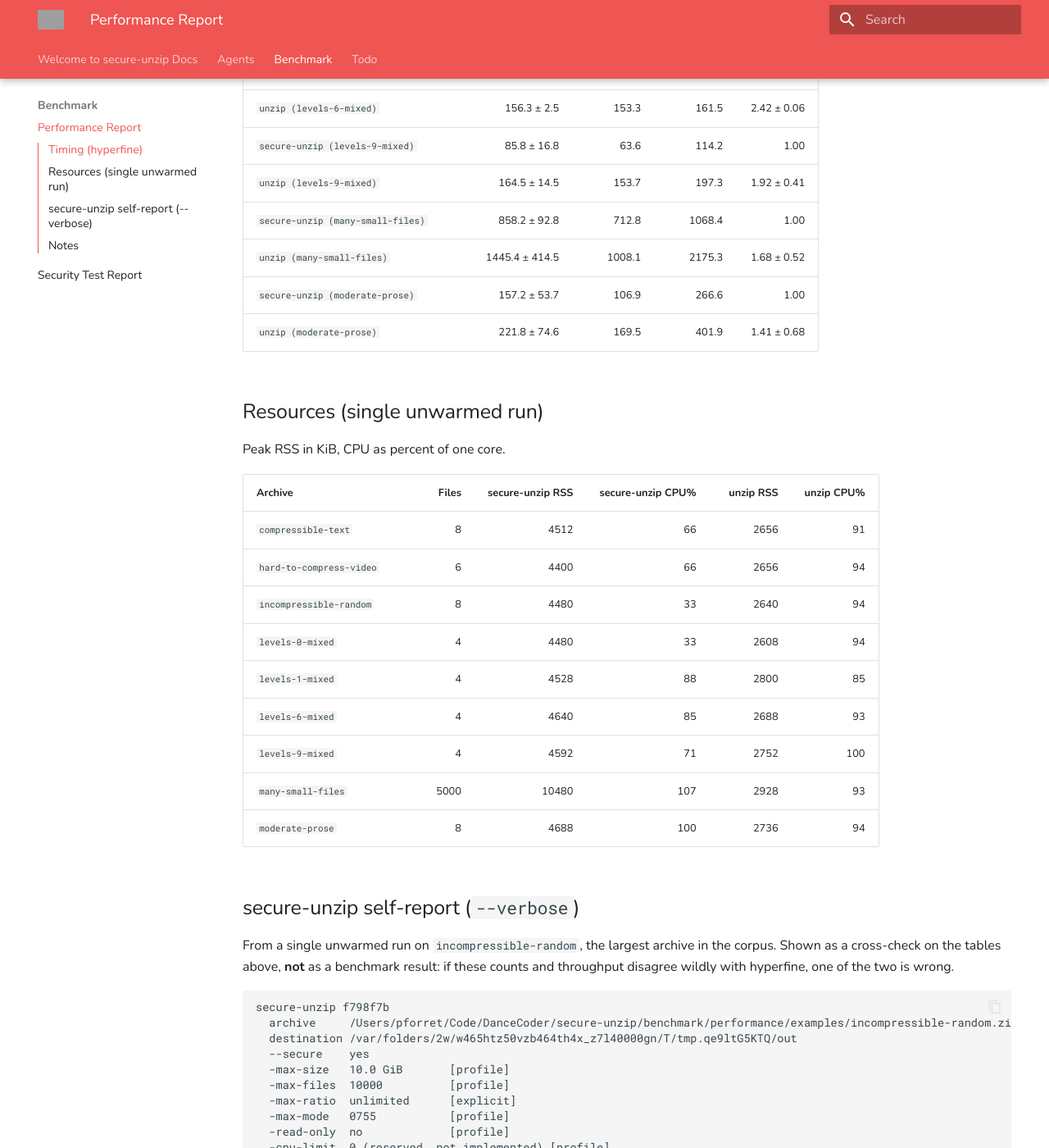
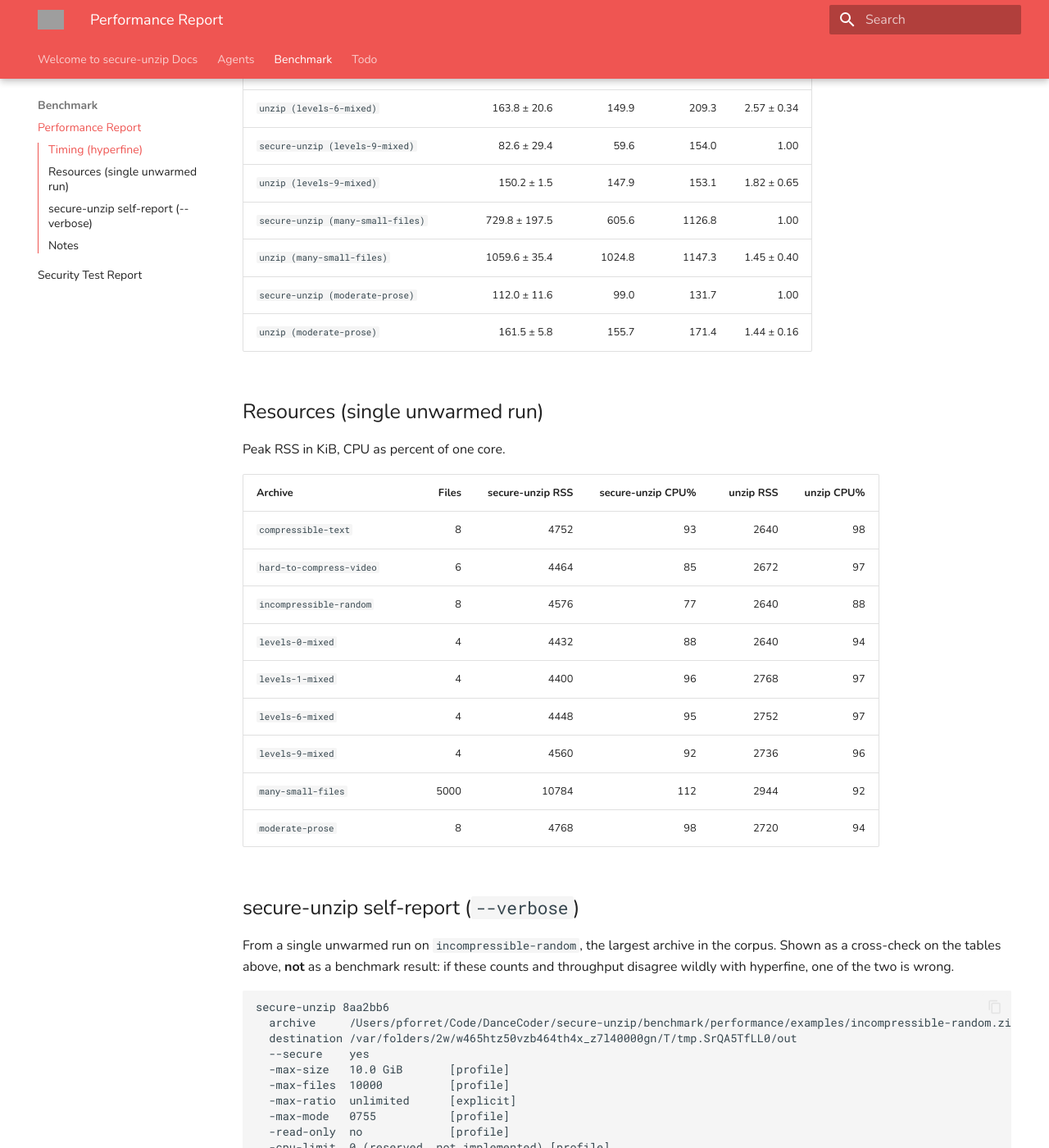
Before and after one commit to dancecodercom/secure-unzip, an MkDocs documentation site: the page built from docs/benchmark/performance_report.md, in a window 1280 px wide and 1400 px high, scrolled down 1199 px. Shown: the whole window at 82% size. Built offline with MkDocs 1.6.1 and Material for MkDocs 9.7.7, drawn with Linux system fonts in a browser that asks for light colours; some of the changed text lies outside the part shown; grey boxes are pictures that could not be loaded.

Commit message:
MOD: release.yml Makefile performance_report.md

````diff
--- a/docs/benchmark/performance_report.md
+++ b/docs/benchmark/performance_report.md
@@ -1,16 +1,16 @@
 # Performance Report
 
-Generated by `benchmark/performance/benchmark.sh` on 2026-08-06T16:28:51Z. Do not edit by hand.
+Generated by `benchmark/performance/benchmark.sh` on 2026-08-06T16:34:15Z. Do not edit by hand.
 
 | | |
 | --- | --- |
 | host | Darwin 25.5.0 arm64 |
 | cpu | Apple M1 Pro |
-| secure-unzip | secure-unzip f798f7b |
+| secure-unzip | secure-unzip 8aa2bb6 |
 | system unzip | UnZip 6.00 of 20 April 2009, by Info-ZIP, with modifications by Apple Inc. |
 | hyperfine | hyperfine 1.19.0 |
 | runs | 10 timed, 3 warmup |
-| resource tool | BSD `time -l` — GNU `time -v` unavailable on this host; install `gnu-time` for parity |
+| resource tool | GNU `time -v` (`/opt/homebrew/bin/gtime`) |
 
 ## Timing (hyperfine)
 
@@ -19,24 +19,24 @@ Each archive extracts into a freshly emptied destination directory.
 
 | Command | Mean [ms] | Min [ms] | Max [ms] | Relative |
 | :--- | ---: | ---: | ---: | ---: |
-| `secure-unzip (compressible-text)` | 23.0 ± 1.3 | 20.4 | 24.6 | 1.00 |
-| `unzip (compressible-text)` | 120.6 ± 1.9 | 118.0 | 124.2 | 5.24 ± 0.31 |
-| `secure-unzip (hard-to-compress-video)` | 24.9 ± 2.6 | 22.4 | 30.0 | 1.00 |
-| `unzip (hard-to-compress-video)` | 184.4 ± 5.8 | 179.7 | 199.5 | 7.40 ± 0.80 |
-| `secure-unzip (incompressible-random)` | 27.0 ± 2.6 | 24.7 | 33.7 | 1.00 |
-| `unzip (incompressible-random)` | 197.4 ± 14.5 | 183.0 | 222.3 | 7.30 ± 0.88 |
-| `secure-unzip (levels-0-mixed)` | 28.9 ± 6.3 | 22.9 | 42.2 | 1.00 |
-| `unzip (levels-0-mixed)` | 187.3 ± 5.7 | 182.0 | 197.6 | 6.49 ± 1.44 |
-| `secure-unzip (levels-1-mixed)` | 97.0 ± 8.5 | 92.4 | 120.7 | 1.00 |
-| `unzip (levels-1-mixed)` | 179.8 ± 3.0 | 176.4 | 185.4 | 1.85 ± 0.17 |
-| `secure-unzip (levels-6-mixed)` | 64.7 ± 1.2 | 63.3 | 66.8 | 1.00 |
-| `unzip (levels-6-mixed)` | 156.3 ± 2.5 | 153.3 | 161.5 | 2.42 ± 0.06 |
-| `secure-unzip (levels-9-mixed)` | 85.8 ± 16.8 | 63.6 | 114.2 | 1.00 |
-| `unzip (levels-9-mixed)` | 164.5 ± 14.5 | 153.7 | 197.3 | 1.92 ± 0.41 |
-| `secure-unzip (many-small-files)` | 858.2 ± 92.8 | 712.8 | 1068.4 | 1.00 |
-| `unzip (many-small-files)` | 1445.4 ± 414.5 | 1008.1 | 2175.3 | 1.68 ± 0.52 |
-| `secure-unzip (moderate-prose)` | 157.2 ± 53.7 | 106.9 | 266.6 | 1.00 |
-| `unzip (moderate-prose)` | 221.8 ± 74.6 | 169.5 | 401.9 | 1.41 ± 0.68 |
+| `secure-unzip (compressible-text)` | 24.1 ± 1.2 | 22.7 | 26.2 | 1.00 |
+| `unzip (compressible-text)` | 124.2 ± 6.9 | 117.2 | 139.9 | 5.15 ± 0.39 |
+| `secure-unzip (hard-to-compress-video)` | 32.1 ± 9.9 | 25.9 | 59.3 | 1.00 |
+| `unzip (hard-to-compress-video)` | 190.6 ± 17.6 | 178.0 | 239.3 | 5.93 ± 1.91 |
+| `secure-unzip (incompressible-random)` | 24.3 ± 1.8 | 21.6 | 28.4 | 1.00 |
+| `unzip (incompressible-random)` | 224.9 ± 36.0 | 190.3 | 284.4 | 9.25 ± 1.64 |
+| `secure-unzip (levels-0-mixed)` | 21.8 ± 4.1 | 17.2 | 29.1 | 1.00 |
+| `unzip (levels-0-mixed)` | 184.5 ± 12.5 | 173.7 | 210.6 | 8.47 ± 1.71 |
+| `secure-unzip (levels-1-mixed)` | 92.2 ± 3.3 | 88.0 | 97.7 | 1.00 |
+| `unzip (levels-1-mixed)` | 177.3 ± 6.9 | 171.2 | 191.8 | 1.92 ± 0.10 |
+| `secure-unzip (levels-6-mixed)` | 63.8 ± 2.3 | 61.1 | 69.6 | 1.00 |
+| `unzip (levels-6-mixed)` | 163.8 ± 20.6 | 149.9 | 209.3 | 2.57 ± 0.34 |
+| `secure-unzip (levels-9-mixed)` | 82.6 ± 29.4 | 59.6 | 154.0 | 1.00 |
+| `unzip (levels-9-mixed)` | 150.2 ± 1.5 | 147.9 | 153.1 | 1.82 ± 0.65 |
+| `secure-unzip (many-small-files)` | 729.8 ± 197.5 | 605.6 | 1126.8 | 1.00 |
+| `unzip (many-small-files)` | 1059.6 ± 35.4 | 1024.8 | 1147.3 | 1.45 ± 0.40 |
+| `secure-unzip (moderate-prose)` | 112.0 ± 11.6 | 99.0 | 131.7 | 1.00 |
+| `unzip (moderate-prose)` | 161.5 ± 5.8 | 155.7 | 171.4 | 1.44 ± 0.16 |
 
 ## Resources (single unwarmed run)
 
@@ -44,15 +44,15 @@ Peak RSS in KiB, CPU as percent of one core.
 
 | Archive | Files | secure-unzip RSS | secure-unzip CPU% | unzip RSS | unzip CPU% |
 | :--- | ---: | ---: | ---: | ---: | ---: |
-| `compressible-text` | 8 | 4512 | 66 | 2656 | 91 |
-| `hard-to-compress-video` | 6 | 4400 | 66 | 2656 | 94 |
-| `incompressible-random` | 8 | 4480 | 33 | 2640 | 94 |
-| `levels-0-mixed` | 4 | 4480 | 33 | 2608 | 94 |
-| `levels-1-mixed` | 4 | 4528 | 88 | 2800 | 85 |
-| `levels-6-mixed` | 4 | 4640 | 85 | 2688 | 93 |
-| `levels-9-mixed` | 4 | 4592 | 71 | 2752 | 100 |
-| `many-small-files` | 5000 | 10480 | 107 | 2928 | 93 |
-| `moderate-prose` | 8 | 4688 | 100 | 2736 | 94 |
+| `compressible-text` | 8 | 4752 | 93 | 2640 | 98 |
+| `hard-to-compress-video` | 6 | 4464 | 85 | 2672 | 97 |
+| `incompressible-random` | 8 | 4576 | 77 | 2640 | 88 |
+| `levels-0-mixed` | 4 | 4432 | 88 | 2640 | 94 |
+| `levels-1-mixed` | 4 | 4400 | 96 | 2768 | 97 |
+| `levels-6-mixed` | 4 | 4448 | 95 | 2752 | 97 |
+| `levels-9-mixed` | 4 | 4560 | 92 | 2736 | 96 |
+| `many-small-files` | 5000 | 10784 | 112 | 2944 | 92 |
+| `moderate-prose` | 8 | 4768 | 98 | 2720 | 94 |
 
 ## secure-unzip self-report (`--verbose`)
 
@@ -61,9 +61,9 @@ Shown as a cross-check on the tables above, **not** as a benchmark result:
 if these counts and throughput disagree wildly with hyperfine, one of the two is wrong.
 
 ```
-secure-unzip f798f7b
+secure-unzip 8aa2bb6
   archive     /Users/pforret/Code/DanceCoder/secure-unzip/benchmark/performance/examples/incompressible-random.zip
-  destination /var/folders/2w/w465htz50vzb464th4x_z7l40000gn/T/tmp.qe9ltG5KTQ/out
+  destination /var/folders/2w/w465htz50vzb464th4x_z7l40000gn/T/tmp.SrQA5TfLL0/out
   --secure    yes
   -max-size   10.0 GiB       [profile]
   -max-files  10000          [profile]
@@ -76,11 +76,11 @@ statistics
   files       8
   directories 0
   written     32.0 MiB
-  elapsed     24ms
-  throughput  1405.1 MB/s
-  peak memory 4.4 MiB
-  cpu time    23ms
-  avg cpu     98.0% (of one core)
+  elapsed     25ms
+  throughput  1353.0 MB/s
+  peak memory 4.5 MiB
+  cpu time    24ms
+  avg cpu     98.6% (of one core)
 ```
 
 ## Notes
````
Also changed, not shown: 2 other files.
